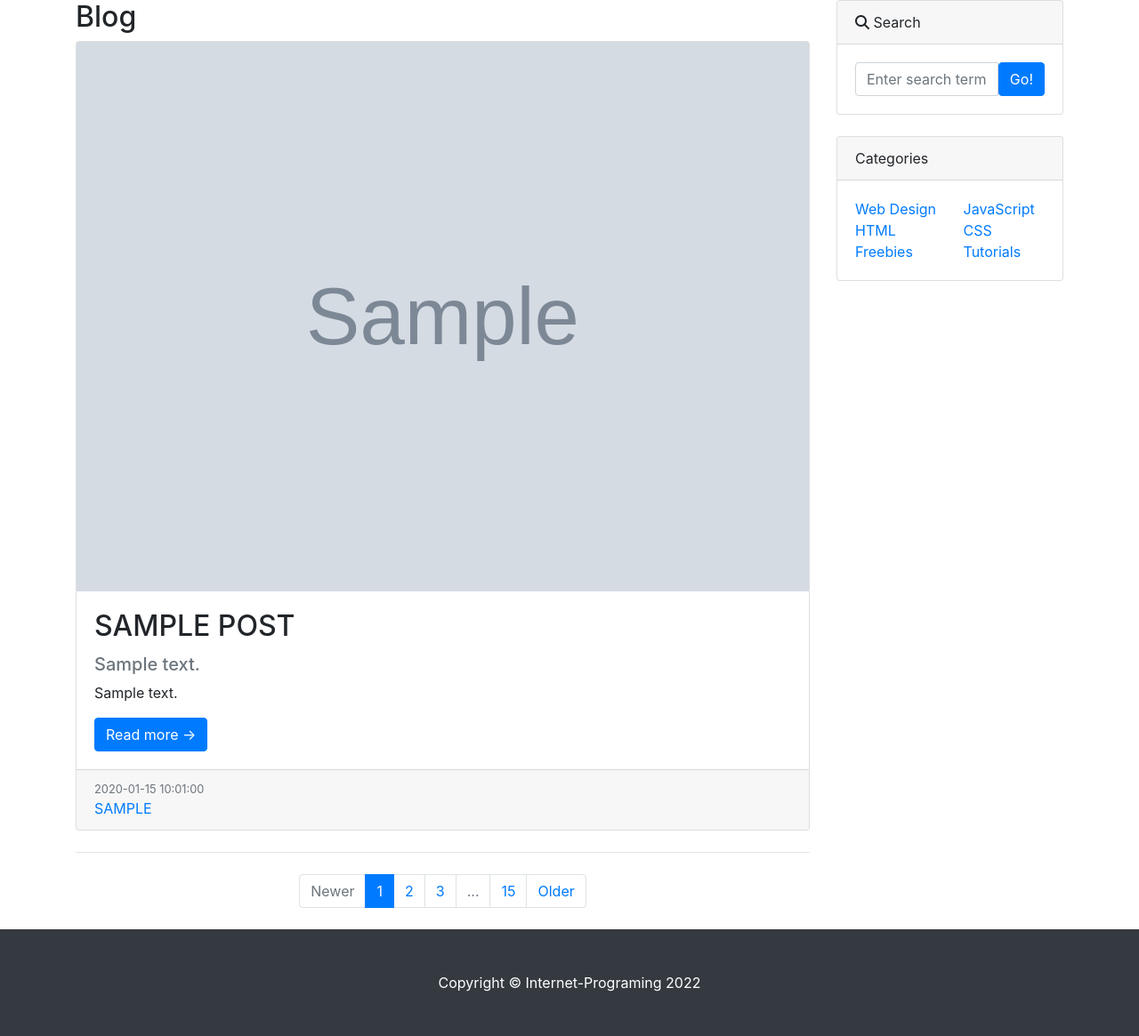
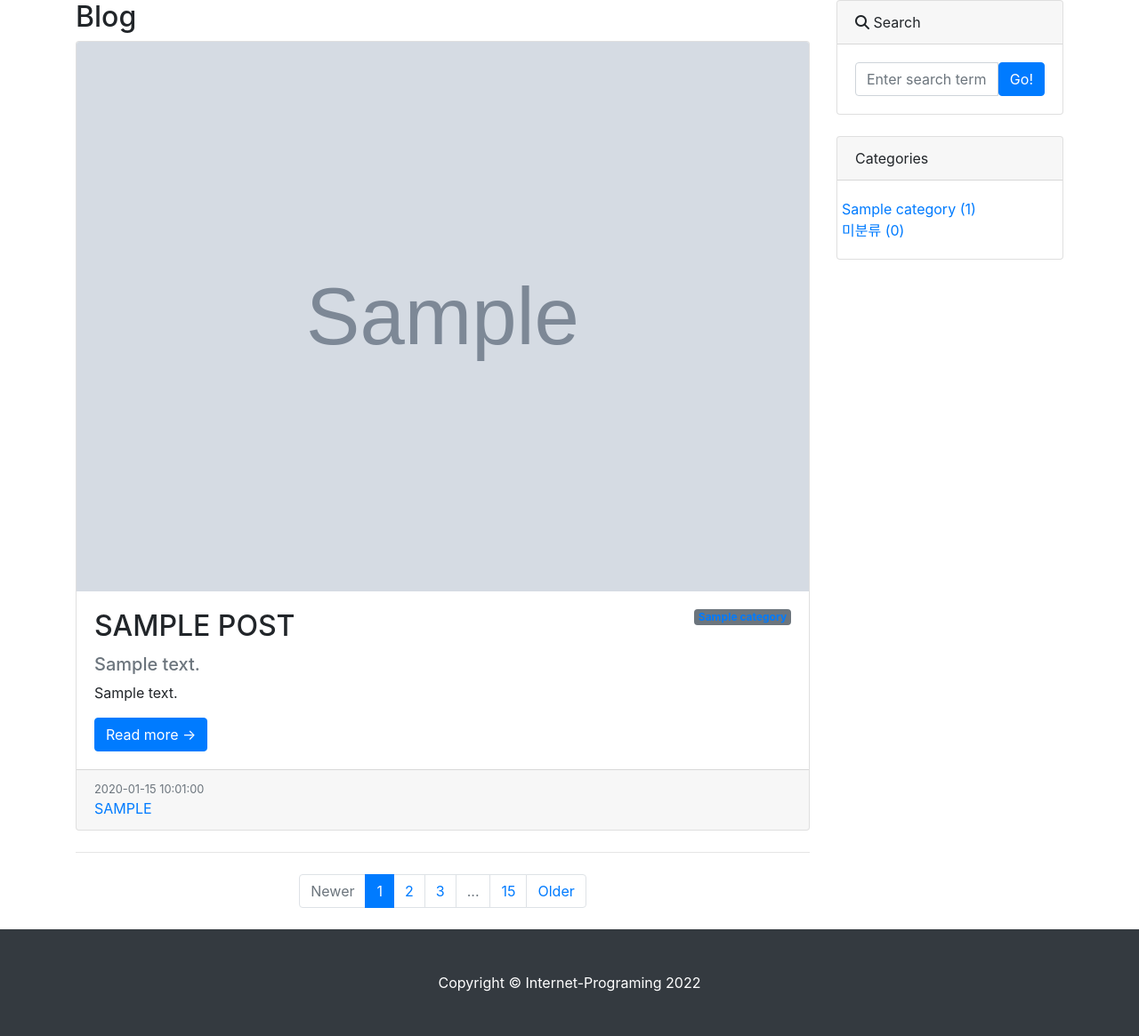
Before and after one commit to seojjin/Django22-02, a Django app: page /blog/ in a window 1280 px wide. Shown: the part 56-1221 px from the top of the page at 89% size. Run offline with Django 4.2, Linux system fonts and the light colour scheme; tables that the repository leaves empty hold one stand-in row (values such as "Sample post"); grey boxes marked "Sample" are stand-in pictures; some libraries are stand-ins or nearby versions.

Commit message:
다대일 관계 구현하기 완료

```diff
--- a/blog/models.py
+++ b/blog/models.py
@@ -2,32 +2,57 @@ from django.db import models
 from django.contrib.auth.models import User
 import os
 
-# Create your models here.
+class Category(models.Model): #첫번째 카테고리 모델 만들기
+    name = models.CharField(max_length=50, unique=True)
+    slug = models.SlugField(max_length=200, unique=True, allow_unicode=True)
+    #unique=True 하면 동일한 name을 갖는 카테고리는 만들수가 없다
+    # allow_uni 하면 한국어도 가능
+
+    def __str__(self):
+        return self.name
+
+    def get_absolute_url(self):
+        return f'/blog/category/{self.slug}'
+    # 카테고리 url 연결하기. urls 들어가서 path 연결 바람
+
+    class Meta:
+        verbose_name_plural = 'Categories'
+        #복수형 오타 잡아주기 위한
+
+# setting 가서 installed apps 에 blog 랑 single page 추가하기
+# 포스트 모델 만들기, 모델 만들고 migrate 해야 한다.
 class Post(models.Model):
     title = models.CharField(max_length=30)
-    hook_text = models.CharField(max_length=100, blank=True)
+    hook_text = models.CharField(max_length=100, blank=True) #요약문 필드 만들기
     content = models.TextField()
 
-    head_image = models.ImageField(upload_to='blog/images/%Y/%m/%d/',blank=True)
+    head_image = models.ImageField(upload_to='blog/images/%Y/%m/%d/', blank=True)
     # %Y 2022, %y 22
 
     file_upload = models.FileField(upload_to='blog/files/%Y/%m/%d/', blank=True)
 
-
-    created_at = models.DateTimeField(auto_now_add=True)
+    created_at = models.DateTimeField(auto_now_add=True) #settings가서 타임존 Asia/Seoul로 바꾸기, use=False로
     updated_at = models.DateTimeField(auto_now=True)
 
-    #추후 author 작성
+    # author
     author = models.ForeignKey(User, null=True, on_delete=models.SET_NULL)
+    # null = True : 데이터베이스 해당값 null로 넣을 수 있다.
+    # SET_NULL : 유저 삭제시 작성자명 none 가능
+    # 하고 데이터 베이스 올려야 함
 
-    def __str__(self):
+    category = models.ForeignKey(Category, null=True, blank=True, on_delete=models.SET_NULL)
+    #카테고리 필드 추가, 미분류 포스트를 위한 null=true, 카테고리 삭제시 포스트 삭제는 no, 빈칸 지정 ok
+
+    def __str__(self): # admin post페이지에서 보여주는 것
         return f'[{self.pk}]{self.title}::{self.author} : {self.created_at}'
 
-    def get_absolute_url(self):
+    def get_absolute_url(self): # 1. 포스트 디테일에서 제목 쓸때
         return f'/blog/{self.pk}/'
 
     def get_file_name(self):
         return os.path.basename(self.file_upload.name)
+    # 파일 로고 넣기 위해 파일 이름 가져오기
 
+    # 파일 이름 중 가장 마지막 확장자만 가져오기
     def get_file_ext(self):
         return self.get_file_name().split('.')[-1]  #a.txt ab.doc c.xlsx ... a.b.c.txt?? -> 배열 가장 마지막 원소 = -1
--- a/blog/templates/blog/base.html
+++ b/blog/templates/blog/base.html
@@ -5,7 +5,7 @@
     <meta charset="UTF-8">
     <meta http-equiv="X-UA-Compatible" content="IE=edge">
     <meta name="viewport" content="width=device-width, initial-scale=1.0">
-    <title>{% block head_title %}Blog{% endblock %}</title>
+    <title>{% block head_title %}Blog{% endblock %}</title> <!--post detail에 있음 -->
     <link href="{% static 'blog/bootstrap4/css/bootstrap.min.css' %}" rel="stylesheet" type="text/css" media="screen">
     <script src="https://kit.fontawesome.com/85a697b57a.js" crossorigin="anonymous"></script>
 </head>
--- a/blog/templates/blog/navbar.html
+++ b/blog/templates/blog/navbar.html
@@ -7,7 +7,7 @@
             <div class="collapse navbar-collapse" id="navbarNavDropdown">
                 <ul class="navbar-nav mr-auto">
                     <li class="nav-item active">
-                        <a class="nav-link" href="/">Home <span class="sr-only">(current)</span></a>
+                        <a class="nav-link" href="/">Home</a>
                     </li>
                     <li class="nav-item">
                         <a class="nav-link" href="/blog/">Blog</a>
--- a/blog/templates/blog/post_list.html
+++ b/blog/templates/blog/post_list.html
@@ -1,27 +1,37 @@
 {% extends 'blog/base.html' %}
 
 {% block main_area %}
-                <h2>Blog</h2>
+<!--카테고리로 들어왔다면 카테고리 이름 표시해주기-->
+                <h2>Blog
+                    {% if category %}
+                        - <span class="badge badge-secondary">{{ category }}</span>
+                    {% endif %}
+                </h2>
                 <!-- Featured blog post-->
-                {% if post_list.exists %}
+                {% if post_list.exists %} <!--test 를 위해서 써야함-->
                 {% for p in post_list %}
-                <div class="card mb-4">
+                <div class="card mb-4" id="post-{{p.pk}}">
                     {% if p.head_image %}
                     <img class="card-img-top" src="{{p.head_image.url}}" alt="{{p}}의 head_image" />
                     {% else %}
                     <img class="card-img-top" src="https://picsum.photos/seed/{{p.pk}}/800/200" alt="random_image"/>
                     {% endif %}
                     <div class="card-body">
+                        {% if p.category %}
+                            <span class="badge badge-secondary float-right"><a href="{{p.category.get_absolute_url}}">{{p.category}}</a></span>
+                        {% else %}
+                            <span class="badge badge-secondary float-right"><a href="/blog/category/no_category/">미분류</a></span>
+                        {% endif %}
                         <h2 class="card-title">{{p.title | upper}}</h2>
                         {% if p.hook_text %}
                         <h5 class="text-muted">{{p.hook_text}}</h5>
                         {% endif %}
-                        <p class="card-text">{{p.content | truncatechars:100}}</p>
+                        <p class="card-text">{{p.content | truncatechars:100}}</p> <!--미리보기 100자-->
                         <a class="btn btn-primary" href="{{p.get_absolute_url}}">Read more →</a>
                     </div>
                     <div class="card-footer">
                          <div class="small text-muted">{{p.created_at | date:"Y-m-d h:m:s"}}</div>
-                        <a href="#">{{p.author | upper}}</a>
+                         <a href="#">{{p.author | upper}}</a>
                     </div>
                 </div>
                 {% endfor %}
--- a/blog/templates/blog/sidebar.html
+++ b/blog/templates/blog/sidebar.html
@@ -9,24 +9,16 @@
                     </div>
                 </div>
                 <!-- Categories widget-->
-                <div class="card mb-4">
+                <div class="card mb-4" id='category_card'>
                     <div class="card-header">Categories</div>
                     <div class="card-body">
                         <div class="row">
-                            <div class="col-sm-6">
                               <ul class="list-unstyled mb-0">
-                                    <li><a href="#!">Web Design</a></li>
-                                    <li><a href="#!">HTML</a></li>
-                                    <li><a href="#!">Freebies</a></li>
-                                </ul>
-                            </div>
-                            <div class="col-sm-6">
-                                <ul class="list-unstyled mb-0">
-                                    <li><a href="#!">JavaScript</a></li>
-                                    <li><a href="#!">CSS</a></li>
-                                    <li><a href="#!">Tutorials</a></li>
-                                </ul>
-                            </div>
+                                  {% for c in categories %}
+                                    <li><a href="{{c.get_absolute_url}}">{{c}} ({{c.post_set.count}})</a></li>
+                                  {% endfor %}
+                                    <li><a href="/blog/category/no_category/">미분류 ({{no_category_post_count}})</a></li>
+                              </ul>
                         </div>
                     </div>
                 </div>
--- a/blog/urls.py
+++ b/blog/urls.py
@@ -3,7 +3,12 @@ from . import views
 
 urlpatterns = [
     #path('', views.index), #ip주소/blog
-    #path('<int:pk>/', views.single_post_page),
+    #path('<int:pk>/', views.single_post_page), #FBV 로 만들려면 해야함
     path('', views.PostList.as_view()),
-    path('<int:pk>/',views.PostDetail.as_view())
+    path('<int:pk>/', views.PostDetail.as_view()), # 디테일 들어갔을때 뒤에 pk 붙이면서 포스트 디테일 페이지
+    path('category/<str:slug>/', views.category_page) #그리고 views 들어가서 카테고리 페이지 만들기
  ]
+
+#미디어 관리는 settings 들어가서 저렇게 그리고 헤드 이미지 모델 만들기
+#MEDIA_URL = '/media/'
+#MEDIA_ROOT = os.path.join(BASE_DIR, '_media')
--- a/blog/views.py
+++ b/blog/views.py
@@ -1,8 +1,7 @@
 from django.shortcuts import render
-from .models import Post
+from .models import Post, Category
 from django.views.generic import ListView, DetailView
 
-# Create your views here.
 #def index(request):
 #    posts1 = Post.objects.all().order_by('-pk')
 #    return render(request, 'blog/index.html', {'posts': posts1})
@@ -14,10 +13,42 @@ from django.views.generic import ListView, DetailView
 class PostList(ListView):
     model = Post
     ordering = '-pk'
+
+    # 카테고리 변수 정의하고 함수 쓰기 화면에 보여주기 위한, 숫자까지
+    def get_context_data(self, *, object_list=None, **kwargs):
+        context = super(PostList, self).get_context_data()
+        context['categories'] = Category.objects.all()
+        context['no_category_post_count'] = Post.objects.filter(category=None).count
+        return context
+
     # 템플릿 모델명_list.html : post_list.html
     # 파라미터 모델명_list : post_list
 
 class PostDetail(DetailView):
     model = Post
+
     # 템플릿 모델명_detail.html : post_detail.html
     # 파라미터 모델명 :post
+
+    def get_context_data(self, **kwargs):
+        context = super(PostDetail, self).get_context_data()
+        context['categories'] = Category.objects.all()
+        context['no_category_post_count'] = Post.objects.filter(category=None).count
+        return context
+
+def category_page(request, slug): #slug가지고 와서 변수에 저장 그리고 가르기
+    if slug == 'no_category':
+        category = '미분류'
+        post_list=Post.objects.filter(category=None)
+    else:
+        category = Category.objects.get(slug=slug)
+        post_list = Post.objects.filter(category=category) #변수 만들기
+    return render(
+        request,
+        'blog/post_list.html', #템플릿을 이걸로 계속 쓰겠다
+        {'category': category,
+         'post_list': post_list,
+         'categories':Category.objects.all(),
+         'no_category_post_count': Post.objects.filter(category=None).count
+         } #템플릿이 사용하는 변수(이걸로 표시 하겠다)
+    )
--- a/myDjangoPrj/urls.py
+++ b/myDjangoPrj/urls.py
@@ -1,20 +1,6 @@
-"""myDjangoPrj URL Configuration
-
-The `urlpatterns` list routes URLs to views. For more information please see:
-    https://docs.djangoproject.com/en/4.1/topics/http/urls/
-Examples:
-Function views
-    1. Add an import:  from my_app import views
-    2. Add a URL to urlpatterns:  path('', views.home, name='home')
-Class-based views
-    1. Add an import:  from other_app.views import Home
-    2. Add a URL to urlpatterns:  path('', Home.as_view(), name='home')
-Including another URLconf
-    1. Import the include() function: from django.urls import include, path
-    2. Add a URL to urlpatterns:  path('blog/', include('blog.urls'))
-"""
 from django.contrib import admin
 from django.urls import path, include
+# 아래 두개가 파일 때문에 임포트
 from django.conf import settings
 from django.conf.urls.static import static
 
@@ -24,5 +10,5 @@ urlpatterns = [
     path('',include('single_pages.urls')) #ip주소
 ]
 
-
+# 파일을 위한 url지정 그리고 본문에 어떤 파일인지에 따라서 로고 변환
 urlpatterns += static(settings.MEDIA_URL, document_root=settings.MEDIA_ROOT)
```
Also changed, not shown: blog/admin.py (+9 -2 lines), blog/templates/blog/post_detail.html (+6 -5 lines), blog/tests.py (+108 -48 lines).
